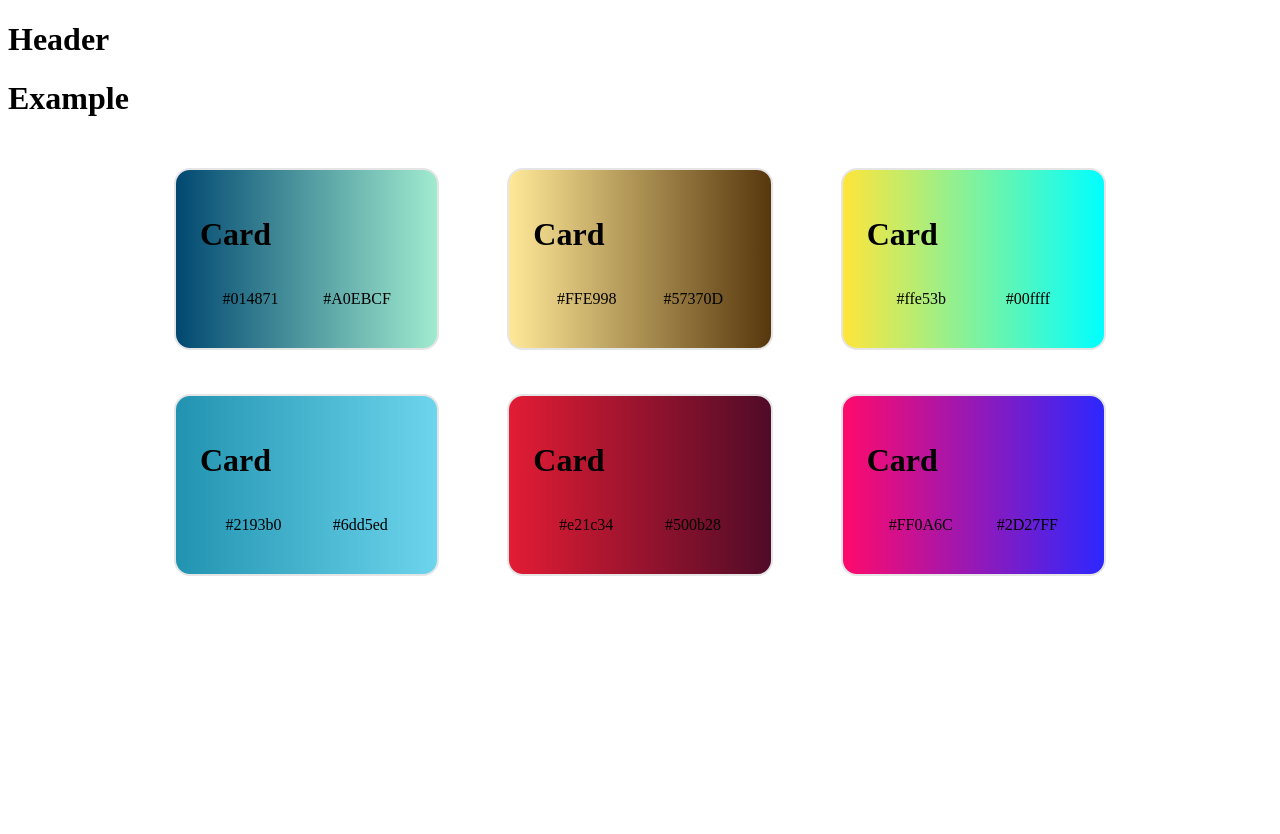
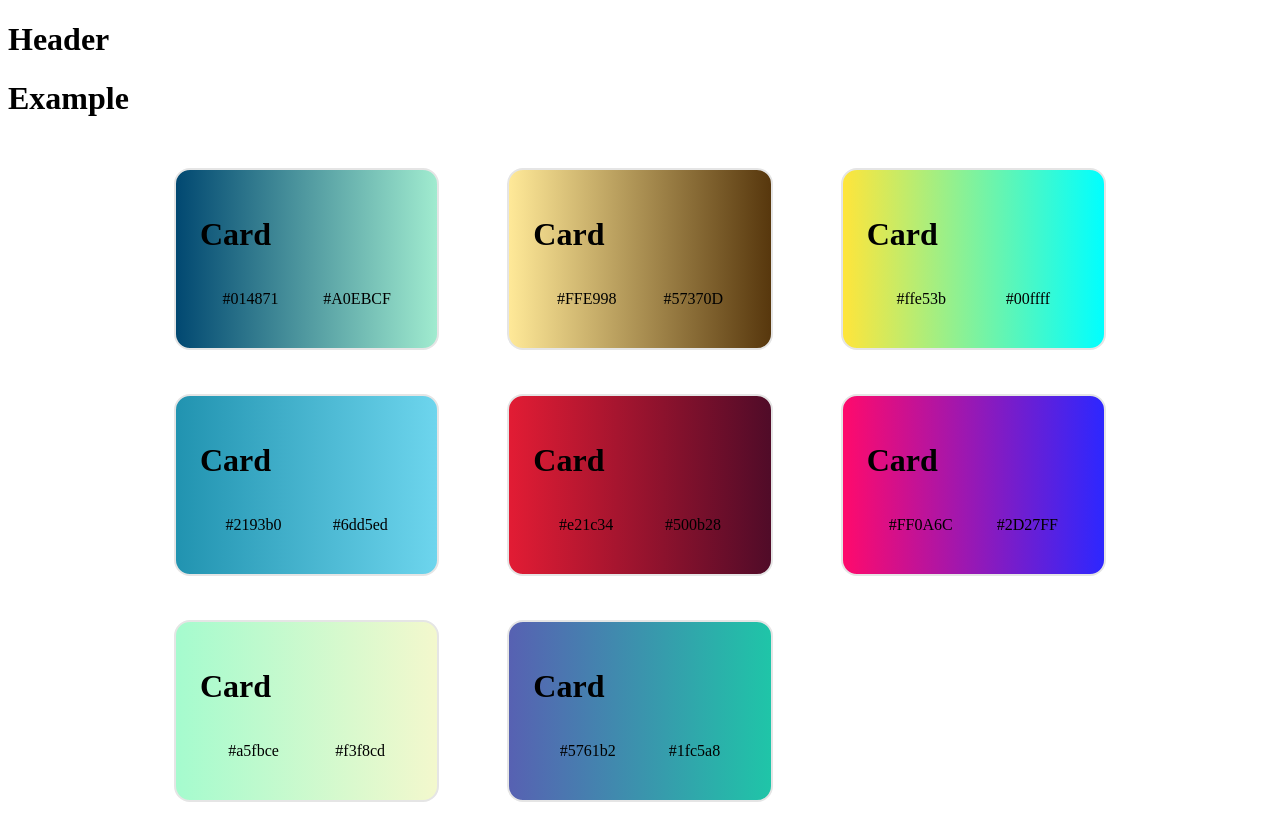
Before and after one commit to RAJ66/Gradient-Color, a React (Create React App) app: page / in a window 1280 px wide. Before the commit the page ends 800 px from the top, so only its background shows below. Built offline with nearby package versions, Linux system fonts and the light colour scheme.

Commit message:
doc:added gradient color

```diff
--- a/gradient.json
+++ b/gradient.json
@@ -3,12 +3,12 @@
     ["#014871", "#A0EBCF"],
     ["#FFE998", "#57370D"],
     ["#9600ff", "#aebaf8"],
-    ["#FF0A6C", "#2D27FF"], //
+    ["#FF0A6C", "#2D27FF"],
     ["#ffe53b", "#00ffff"],
     ["#2193b0", "#6dd5ed"],
     ["#e21c34", "#500b28"], //
     ["#a5fbce", "#f3f8cd"],
-    ["#5761b2", "#1fc5a8"],
+    ["#5761b2", "#1fc5a8"], //
     ["#184e68", "#57ca85"],
     ["#162593", "#AAF0E4"],
     ["#4b086d", "#acc0f2"],
--- a/src/data.js
+++ b/src/data.js
@@ -23,4 +23,12 @@ export const stockData = [
     color1: "#FF0A6C",
     color2: "#2D27FF",
   },
+  {
+    color1: "#a5fbce",
+    color2: "#f3f8cd",
+  },
+  {
+    color1: "#5761b2",
+    color2: "#1fc5a8",
+  },
 ];
```
